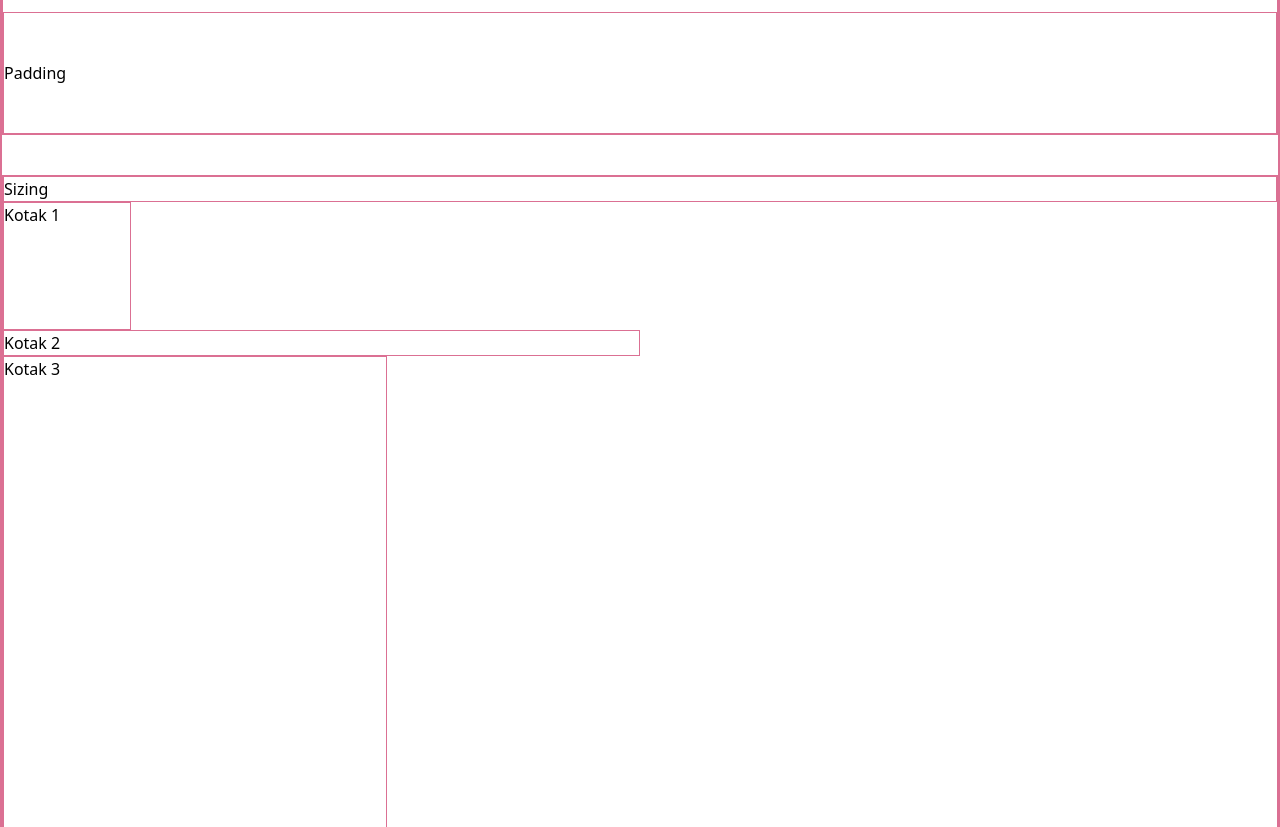
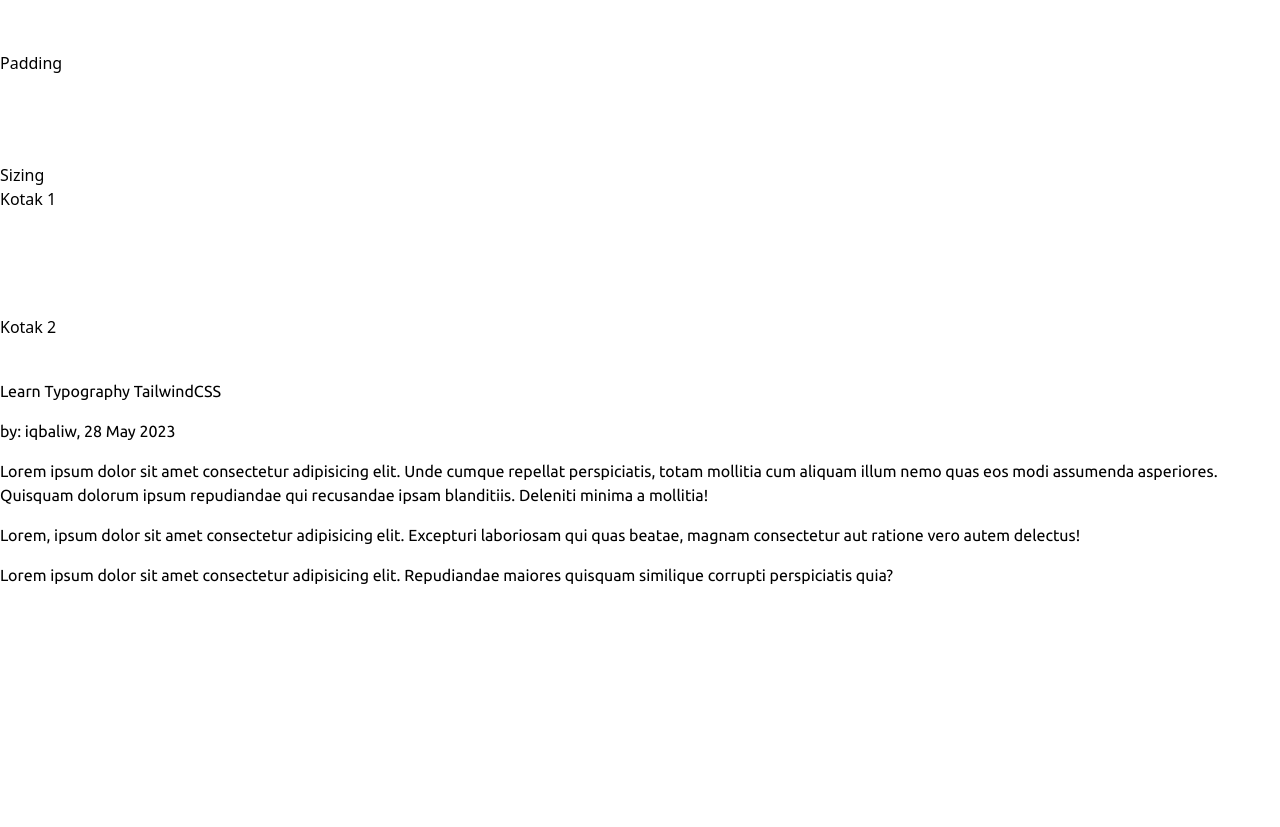
Before and after one commit to iqbaliw/trytailwindcss, a website: page public/index.html in a window 1280 px wide. Shown: the part 173-1000 px from the top of the page. After the commit the page ends 800 px from the top, so only its background shows below. Drawn offline with Linux system fonts and the light colour scheme.

Commit message:
typography: add custom font

```diff
--- a/public/index.html
+++ b/public/index.html
@@ -6,11 +6,12 @@
         <meta name="viewport" content="width=device-width, initial-scale=1.0" />
         <title>Try TailwindCSS</title>
         <link rel="stylesheet" href="/public/css/style.css" />
-        <style>
-            * {
-                border: 1px solid palevioletred;
-            }
-        </style>
+        <link rel="preconnect" href="https://fonts.googleapis.com" />
+        <link rel="preconnect" href="https://fonts.gstatic.com" crossorigin />
+        <link
+            href="https://fonts.googleapis.com/css2?family=Ubuntu:ital,wght@0,300;0,400;0,500;0,700;1,300;1,400;1,500;1,700&display=swap"
+            rel="stylesheet"
+        />
     </head>
     <body>
         <h1>Mari Belajar TailwindCSS</h1>
@@ -25,10 +26,10 @@
             <h2>Sizing</h2>
             <div class="w-32 h-32">Kotak 1</div>
             <div class="w-1/2">Kotak 2</div>
-            <div class="w-96 h-screen">Kotak 3</div>
+            <!-- <div class="w-96 h-screen">Kotak 3</div> -->
         </section>
 
-        <section class="mb-10 font-sans">
+        <section class="mb-10 font-ubuntu">
             <h2 class="mb-4">Learn Typography TailwindCSS</h2>
             <div class="mb-4">
                 by: <a href="https://github.com/iqbaliw/">iqbaliw</a>, 28 May
--- a/tailwind.config.js
+++ b/tailwind.config.js
@@ -6,6 +6,9 @@ module.exports = {
             margin: {
                 13: "3.25rem",
             },
+            fontFamily: {
+                ubuntu: "Ubuntu",
+            },
         },
     },
     plugins: [],
```
Also changed, not shown: public/css/style.css.
